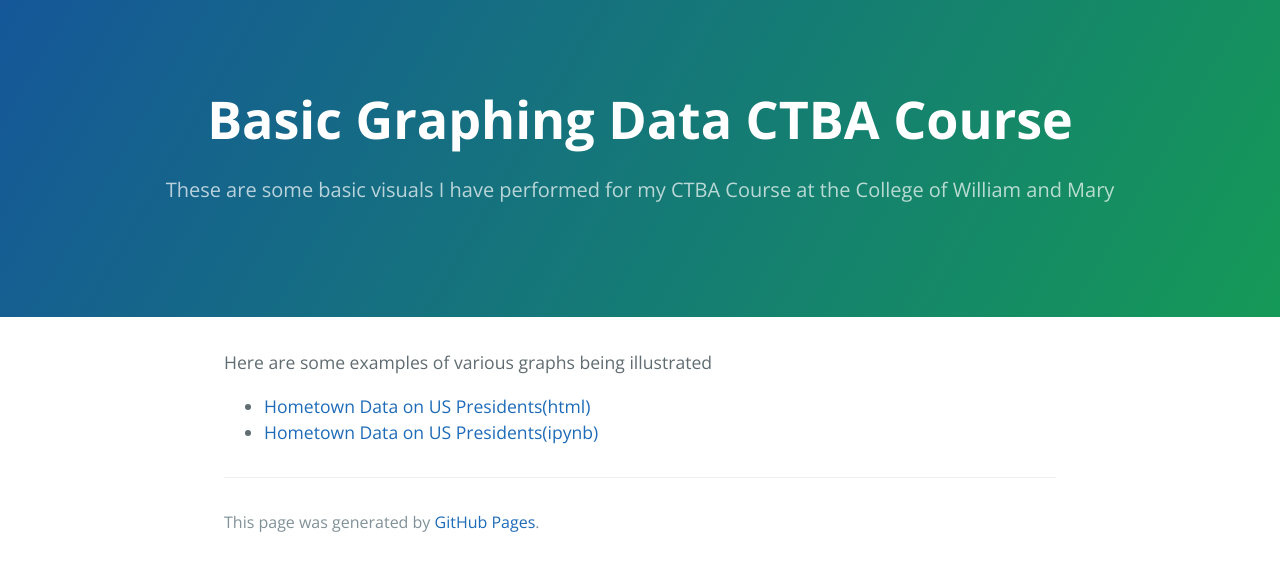
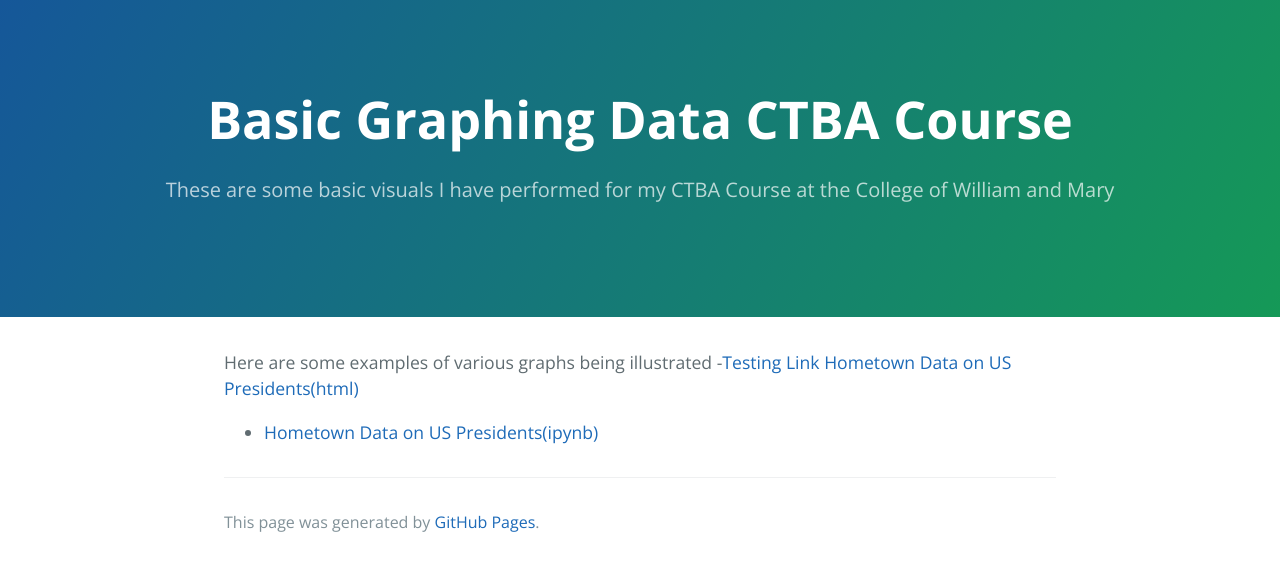
Before and after one commit to EnGinear87/EnGinear87.github.io, a Jekyll site: the page built from Basic Graphing Data/index.md, in a window 1280 px wide. Shown: the top 571 px of the page. Built offline with Jekyll 4.4.1, drawn with Linux system fonts in a browser that asks for light colours; our own code applies the rules of GitHub Pages for plain Markdown files.

Commit message:
Update index.md

```diff
--- a/Basic Graphing Data/index.md
+++ b/Basic Graphing Data/index.md
@@ -3,5 +3,6 @@ title: Basic Graphing Data CTBA Course
 description: These are some basic visuals I have performed for my CTBA Course at the College of William and Mary
 ---
 Here are some examples of various graphs being illustrated
-- [Hometown Data on US Presidents(html)](Hometown Data on US Presidents.html)
+-[Testing Link](Hometown Data on US Presidents.html)
+[Hometown Data on US Presidents(html)](Hometown Data on US Presidents.html)
 - [Hometown Data on US Presidents(ipynb)](Hometown Data on US Presidents.ipynb)
```
